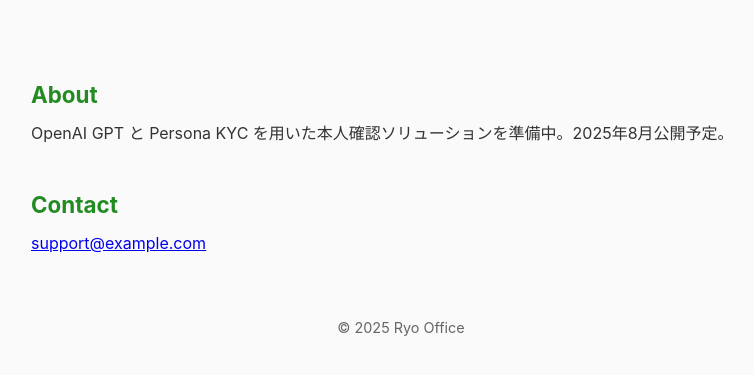
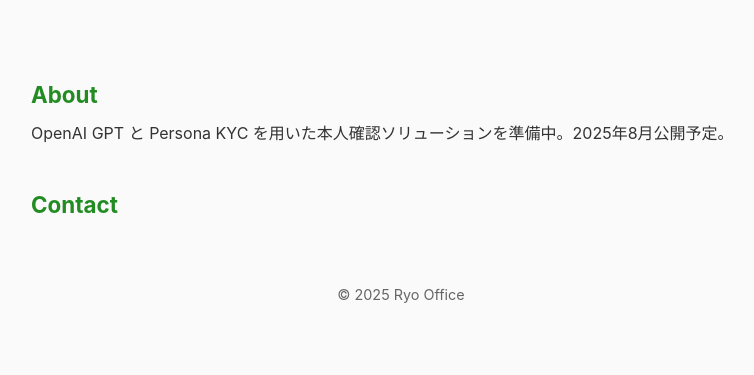
Before and after one commit to Ural2323/Hello-, a plain HTML site: page index.html in a window 1280 px wide. Shown: the part 157-532 px from the top of the page, without its empty margins (239-993 px from the left). Drawn offline with Linux system fonts and the light colour scheme.

Commit message:
Update index.html

```diff
--- a/index.html
+++ b/index.html
@@ -6,6 +6,6 @@
 <body>
 <header><h1>Ryo Office</h1><p class="tagline">AI × ID Verification for Japan</p></header>
 <section><h2>About</h2><p>OpenAI GPT と Persona KYC を用いた本人確認ソリューションを準備中。2025年8月公開予定。</p></section>
-<section><h2>Contact</h2><p><a href="mailto:t3443839@gmail.com">support@example.com</a></p></section>
+<section><h2>Contact</h2><p><a href="mailto:t3443839@gmail.com"></a></p></section>
 <footer>© 2025 Ryo Office</footer>
 </body></html>
```
